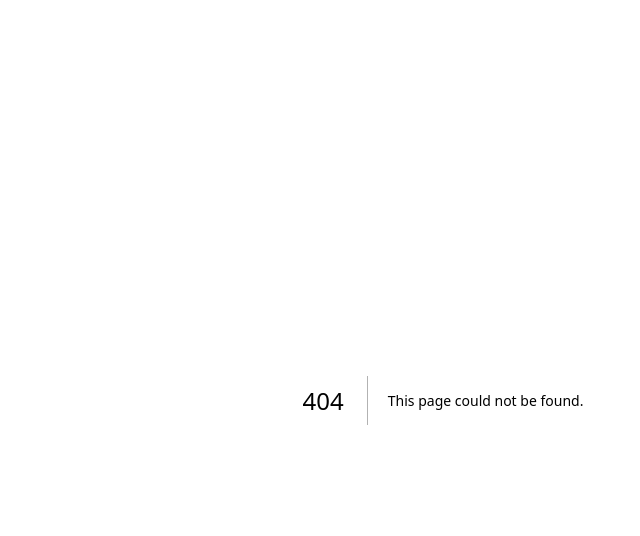
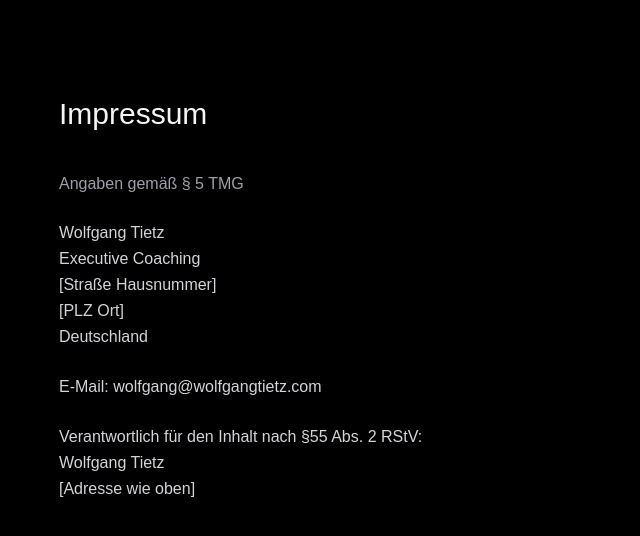
Before and after one commit to wolfgangtietz/coaching-landing, a Next.js app: page /impressum in a window 1280 px wide. Before the commit this address had no page. Shown: the top 536 px of the page, without its empty margins (197-837 px from the left). Built offline with nearby package versions, Linux system fonts and the light colour scheme.

Commit message:
add impressum

```diff
--- /dev/null
+++ b/app/impressum/page.tsx
@@ -0,0 +1,31 @@
+export default function Impressum() {
+  return (
+    <main className="min-h-screen bg-black text-zinc-100 px-6 py-24">
+      <section className="max-w-3xl mx-auto">
+        <h1 className="text-3xl font-light mb-10">Impressum</h1>
+
+        <p className="text-zinc-400 mb-6">
+          Angaben gemäß § 5 TMG
+        </p>
+
+        <p className="text-zinc-300 leading-relaxed">
+          Wolfgang Tietz<br />
+          Executive Coaching<br />
+          [Straße Hausnummer]<br />
+          [PLZ Ort]<br />
+          Deutschland
+        </p>
+
+        <p className="text-zinc-300 mt-6 leading-relaxed">
+          E-Mail: wolfgang@wolfgangtietz.com
+        </p>
+
+        <p className="text-zinc-300 mt-6 leading-relaxed">
+          Verantwortlich für den Inhalt nach §55 Abs. 2 RStV:<br />
+          Wolfgang Tietz<br />
+          [Adresse wie oben]
+        </p>
+      </section>
+    </main>
+  );
+}
```
